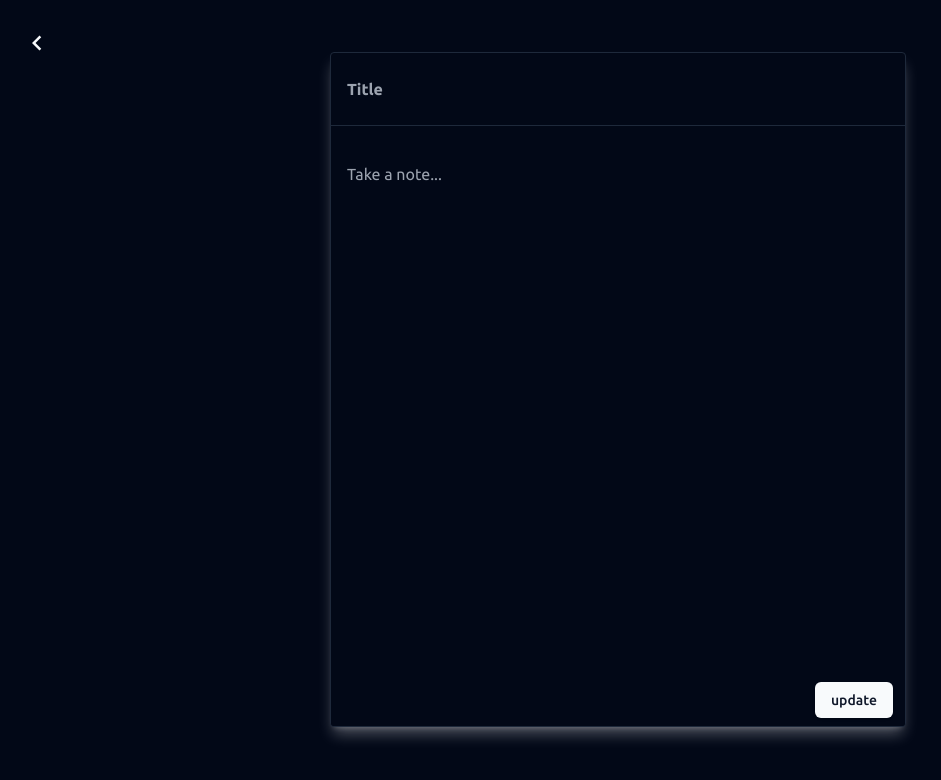
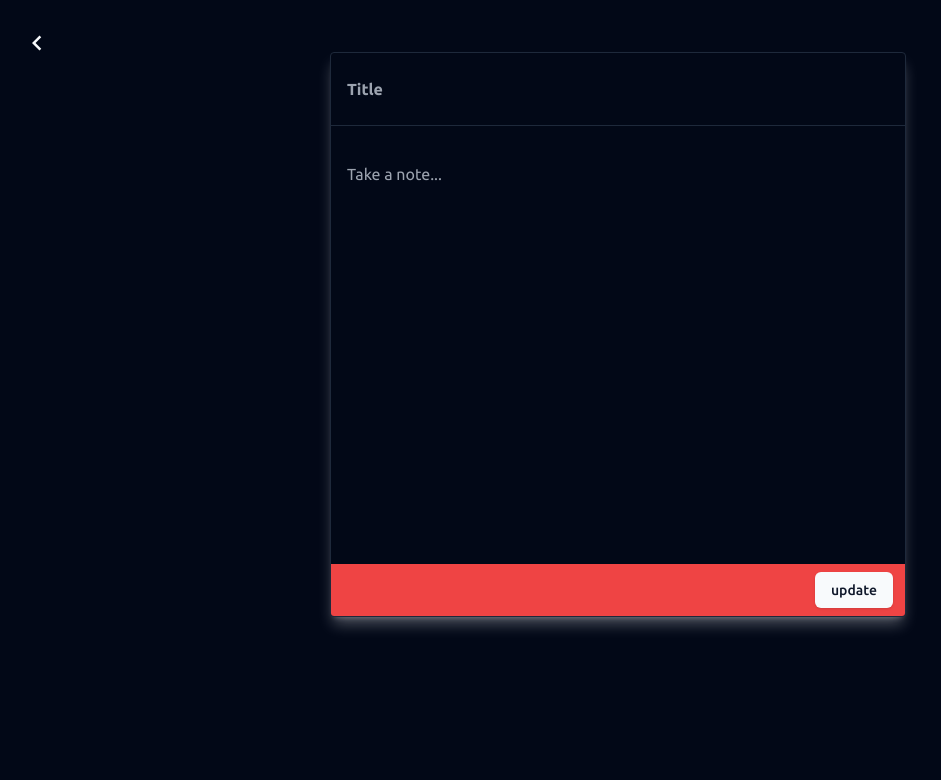
Before and after one commit to mr-zlaam/google-keep-clone, a React (Vite) app: page /updateNote/1 in a window 1280 px wide. Shown: the top 780 px of the page, without its empty margins (22-963 px from the left). Built offline with nearby package versions, Linux system fonts and the light colour scheme; no server answers; the database is empty.

Commit message:
"Update styles for UpdateNote component: removed top position from div, changed textarea height from 70dvh to 450px, and updated background color of bottom div"

```diff
--- a/src/updateNote/UpdateNote.tsx
+++ b/src/updateNote/UpdateNote.tsx
@@ -107,7 +107,7 @@ function UpdateNote({ noteData, updateSlug }: UpdateNoteProps) {
       {!isModalOpen && !isLoading && (
         <main className="h-screen px-3 overflow-hidden ">
           <section className=" h-[98dvh] overflow-auto py-3">
-            <div className="relative w-full z-[100] flex flex-col top-1 lg:top-10 max-w-xl mx-auto overflow-hidden border rounded shadow-lg  cursor-pointer text-foreground bg-background shadow-foreground/30">
+            <div className="relative w-full z-[100] flex flex-col  top-1 lg:top-10 max-w-xl mx-auto overflow-hidden border rounded shadow-lg  cursor-pointer text-foreground bg-background shadow-foreground/30">
               <input
                 autoFocus
                 value={updateData.title}
@@ -124,9 +124,9 @@ function UpdateNote({ noteData, updateSlug }: UpdateNoteProps) {
                 name="description"
                 id="note"
                 placeholder="Take a note..."
-                className="h-[70dvh]    px-4 py-4 outline-none resize-none my-5 bg-background"
+                className="h-[450px]    px-4 py-4 outline-none resize-none my-5 bg-background"
               />
-              <div className="absolute bottom-0 flex justify-end w-full px-3 py-2 bg-background">
+              <div className="absolute bottom-0 flex justify-end w-full px-3 py-2 bg-red-500 bg-background">
                 <Button
                   className="mx-4 md:hidden"
                   onClick={() => {
```
